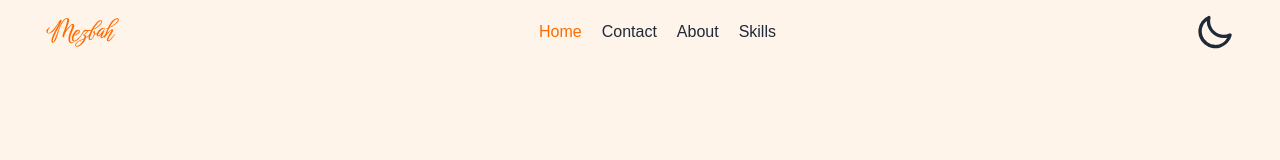
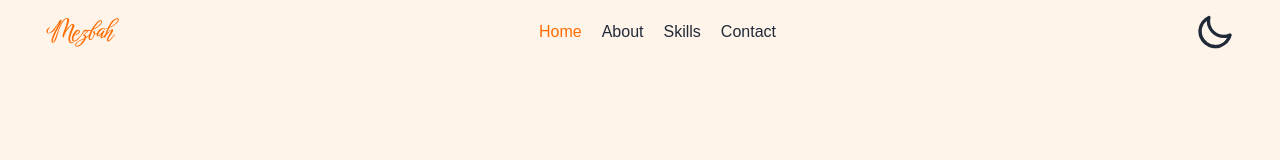
Before and after one commit to misbahulhoq/misbahulhoq, a Next.js app: page / in a window 1280 px wide. Shown: the top 160 px of the page. Built offline with nearby package versions, Linux system fonts and the light colour scheme.

Commit message:
changed contact link position

```diff
--- a/src/components/Shared/Header.tsx
+++ b/src/components/Shared/Header.tsx
@@ -16,14 +16,14 @@ const Header = () => {
       <NavLink activeClassName="text-primary" href="/">
         Home
       </NavLink>
-      <NavLink activeClassName="text-primary" href="/contact">
-        Contact
-      </NavLink>
       <NavLink activeClassName="text-primary" href="/about">
         About
       </NavLink>
       <NavLink activeClassName="text-primary" href="/skills">
         Skills
+      </NavLink>
+      <NavLink activeClassName="text-primary" href="/contact">
+        Contact
       </NavLink>
     </>
   );
@@ -39,13 +39,6 @@ const Header = () => {
       </NavLink>
       <NavLink
         className="block rounded-xl py-3 text-center"
-        activeClassName="text-primary-content bg-primary "
-        href="/contact"
-      >
-        Contact
-      </NavLink>
-      <NavLink
-        className="block rounded-xl py-3 text-center"
         activeClassName="text-primary-content bg-primary"
         href="/about"
       >
@@ -57,6 +50,13 @@ const Header = () => {
         href="/skills"
       >
         Skills
+      </NavLink>
+      <NavLink
+        className="block rounded-xl py-3 text-center"
+        activeClassName="text-primary-content bg-primary "
+        href="/contact"
+      >
+        Contact
       </NavLink>
     </>
   );
```
